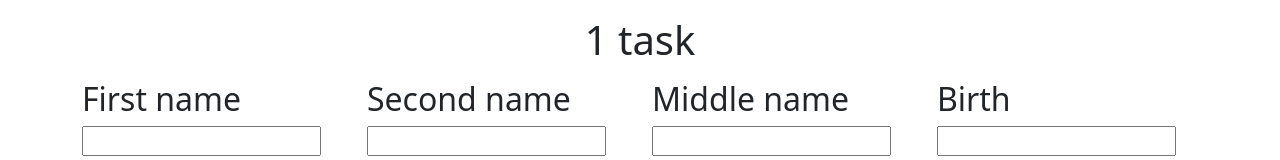
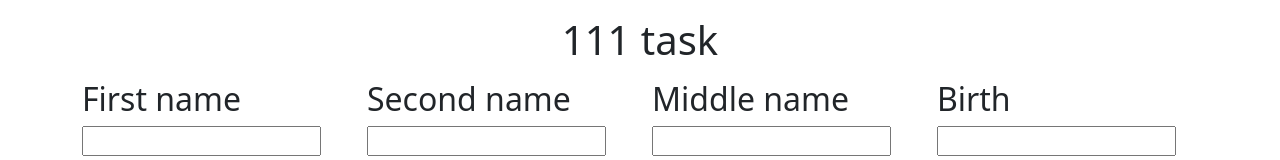
Before and after one commit to Dench1kkk/-2, a plain HTML site: page Lab2/index.html in a window 1280 px wide. Shown: the top 160 px of the page. Drawn offline with Linux system fonts and the light colour scheme.

Commit message:
111 task

```diff
--- a/Lab2/index.html
+++ b/Lab2/index.html
@@ -8,7 +8,7 @@
   </head>
   <body>
     <div class="container mt-3">
-      <h1 class="text-center">1 task</h1>
+      <h1 class="text-center">111 task</h1>
       <div class="row mt-3">
         <div class="col-lg-3">
           <h2>First name</h2>
```
